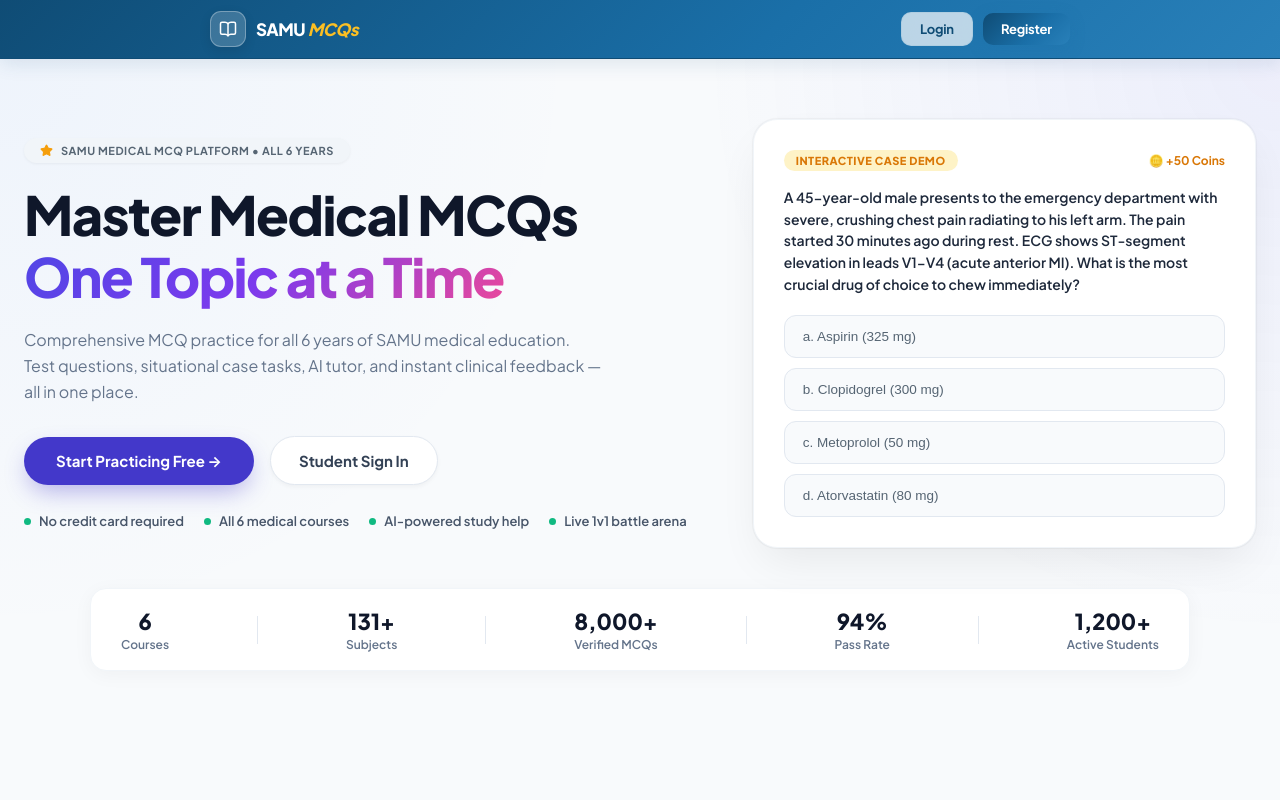
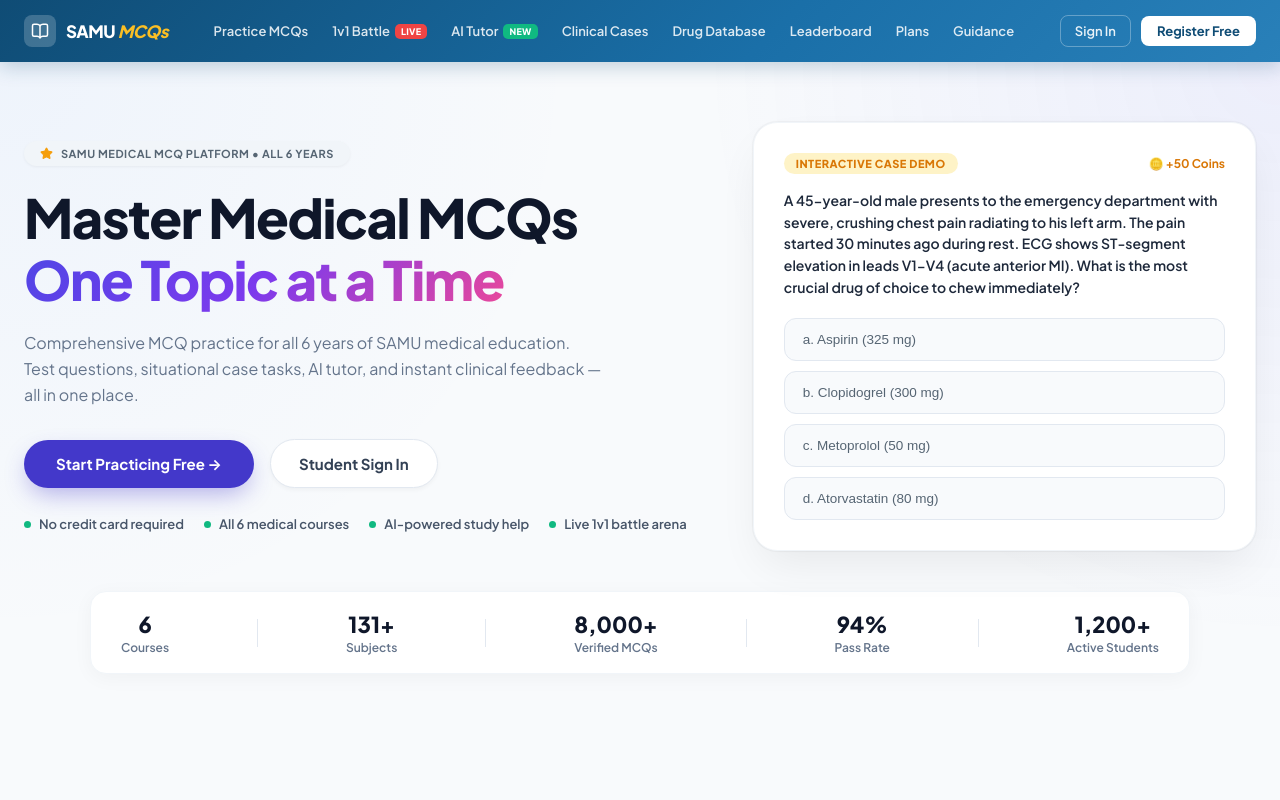
Before and after one commit to MRX4U-ops/samu_mcq, a React (Vite) app in the folder student-web/: page /profile in a window 1280 px wide. Shown: the top 800 px of the page. Built offline with nearby package versions, Linux system fonts and the light colour scheme; no server answers.

Commit message:
UI: Add full navigation links to Navbar (Practice MCQs, 1v1 Battle LIVE, AI Tutor NEW, etc)

```diff
--- a/student-web/src/components/Navbar.jsx
+++ b/student-web/src/components/Navbar.jsx
@@ -1,15 +1,28 @@
-import { Link, useNavigate, useLocation } from 'react-router-dom';
+import { Link, useLocation } from 'react-router-dom';
 import { useAuth } from '../context/AuthContext';
 import { BookOpen, Bell } from 'lucide-react';
 import styles from './Navbar.module.css';
 
+const NAV_LINKS = [
+  { label: 'Practice MCQs', to: '/home' },
+  { label: '1v1 Battle', badge: 'LIVE', to: '/battle' },
+  { label: 'AI Tutor', badge: 'NEW', to: '/ask-ai' },
+  { label: 'Clinical Cases', to: '/clinical-case' },
+  { label: 'Drug Database', to: '/drugs' },
+  { label: 'Leaderboard', to: '/leaderboard' },
+  { label: 'Plans', to: '/subscribe' },
+  { label: 'Guidance', to: '/guidance' },
+];
+
 export default function Navbar() {
   const { user, profile } = useAuth();
-  const initial = profile?.full_name?.[0]?.toUpperCase() || user?.email?.[0]?.toUpperCase() || 'U';
+  const location = useLocation();
+  const initial = profile?.full_name?.[0]?.toUpperCase() || user?.email?.[0]?.toUpperCase() || 'M';
 
   return (
     <nav className={styles.nav}>
       <div className={styles.inner}>
+        {/* Brand Logo */}
         <Link to={user ? '/home' : '/'} className={styles.brand}>
           <div className={styles.logo}>
             <BookOpen size={18} color="#fff" />
@@ -17,6 +30,25 @@ export default function Navbar() {
           <span className={styles.brandName}>SAMU <span className={styles.brandAccent}>MCQs</span></span>
         </Link>
 
+        {/* Desktop Nav Links */}
+        <div className={styles.navLinks}>
+          {NAV_LINKS.map((link) => (
+            <Link
+              key={link.label}
+              to={link.to}
+              className={`${styles.navLink} ${location.pathname === link.to ? styles.activeLink : ''}`}
+            >
+              {link.label}
+              {link.badge && (
+                <span className={link.badge === 'LIVE' ? styles.badgeLive : styles.badgeNew}>
+                  {link.badge}
+                </span>
+              )}
+            </Link>
+          ))}
+        </div>
+
+        {/* Right Actions */}
         <div className={styles.actions}>
           {user ? (
             <>
@@ -30,8 +62,8 @@ export default function Navbar() {
             </>
           ) : (
             <>
-              <Link to="/login" className="btn btn-ghost" style={{ padding: '8px 18px', fontSize: 13 }}>Login</Link>
-              <Link to="/register" className="btn btn-primary" style={{ padding: '8px 18px', fontSize: 13 }}>Register</Link>
+              <Link to="/login" className={styles.loginBtn}>Sign In</Link>
+              <Link to="/register" className={styles.registerBtn}>Register Free</Link>
             </>
           )}
         </div>
--- a/student-web/src/components/Navbar.module.css
+++ b/student-web/src/components/Navbar.module.css
@@ -2,74 +2,205 @@
   position: sticky;
   top: 0;
   z-index: 100;
-  background: var(--gradient-header);
-  border-bottom: 1px solid var(--color-primary-dark);
-  box-shadow: 0 4px 20px rgba(15, 76, 117, 0.12);
+  background: linear-gradient(135deg, #0f4c75 0%, #1a6fa8 60%, #2980b9 100%);
+  box-shadow: 0 4px 20px rgba(15, 76, 117, 0.25);
+  width: 100%;
 }
+
 .inner {
-  max-width: 900px;
+  max-width: 1300px;
   margin: 0 auto;
-  padding: 0 20px;
-  height: 58px;
+  padding: 0 24px;
+  height: 62px;
   display: flex;
   align-items: center;
   justify-content: space-between;
+  gap: 16px;
 }
+
+/* ── BRAND ── */
 .brand {
-  display: flex; align-items: center; gap: 10px;
+  display: flex;
+  align-items: center;
+  gap: 10px;
   text-decoration: none;
+  flex-shrink: 0;
 }
+
 .logo {
-  width: 36px; height: 36px;
-  background: rgba(255, 255, 255, 0.18);
-  border: 1px solid rgba(255, 255, 255, 0.3);
-  border-radius: 11px;
-  display: flex; align-items: center; justify-content: center;
-  flex-shrink: 0;
-  box-shadow: 0 4px 12px rgba(0, 0, 0, 0.1);
-  font-size: 15px; font-weight: 900; color: var(--color-text-inverse);
+  width: 32px;
+  height: 32px;
+  border-radius: 8px;
+  background: rgba(255, 255, 255, 0.2);
+  display: flex;
+  align-items: center;
+  justify-content: center;
+}
+
+.brandName {
+  font-size: 17px;
+  font-weight: 900;
+  color: #fff;
+  letter-spacing: -0.5px;
   font-family: 'Plus Jakarta Sans', sans-serif;
+  white-space: nowrap;
 }
-.brandName {
-  font-size: 17px; font-weight: 900;
-  color: var(--color-text-inverse); letter-spacing: -0.5px;
-  font-family: 'Plus Jakarta Sans', sans-serif;
-}
+
 .brandAccent {
   color: #fbbf24;
   font-style: italic;
 }
-.actions { display: flex; align-items: center; gap: 10px; }
+
+/* ── NAV LINKS ── */
+.navLinks {
+  display: flex;
+  align-items: center;
+  gap: 2px;
+  flex: 1;
+  justify-content: center;
+  overflow-x: auto;
+  scrollbar-width: none;
+}
+
+.navLinks::-webkit-scrollbar {
+  display: none;
+}
+
+@media (max-width: 1024px) {
+  .navLinks {
+    display: none;
+  }
+}
+
+.navLink {
+  color: rgba(255, 255, 255, 0.85);
+  font-size: 13px;
+  font-weight: 600;
+  text-decoration: none;
+  padding: 6px 11px;
+  border-radius: 8px;
+  transition: all 0.2s ease;
+  display: inline-flex;
+  align-items: center;
+  gap: 5px;
+  white-space: nowrap;
+}
+
+.navLink:hover {
+  background: rgba(255, 255, 255, 0.15);
+  color: #fff;
+}
+
+.activeLink {
+  background: rgba(255, 255, 255, 0.2);
+  color: #fff;
+}
+
+/* Badges */
+.badgeLive {
+  font-size: 9px;
+  font-weight: 800;
+  padding: 2px 6px;
+  border-radius: 5px;
+  background: #EF4444;
+  color: #fff;
+  text-transform: uppercase;
+  letter-spacing: 0.3px;
+}
+
+.badgeNew {
+  font-size: 9px;
+  font-weight: 800;
+  padding: 2px 6px;
+  border-radius: 5px;
+  background: #10B981;
+  color: #fff;
+  text-transform: uppercase;
+  letter-spacing: 0.3px;
+}
+
+/* ── RIGHT ACTIONS ── */
+.actions {
+  display: flex;
+  align-items: center;
+  gap: 10px;
+  flex-shrink: 0;
+}
+
 .bellBtn {
-  width: 36px; height: 36px;
+  position: relative;
+  width: 36px;
+  height: 36px;
   border-radius: 50%;
-  border: 1.5px solid rgba(255, 255, 255, 0.25);
-  background: rgba(255, 255, 255, 0.12);
-  display: flex; align-items: center; justify-content: center;
-  color: var(--color-text-inverse);
+  background: rgba(255, 255, 255, 0.15);
+  border: 1px solid rgba(255, 255, 255, 0.2);
+  color: #fff;
   cursor: pointer;
-  position: relative;
-  transition: all 0.2s;
+  display: flex;
+  align-items: center;
+  justify-content: center;
+  transition: background 0.2s;
 }
-.bellBtn:hover { background: rgba(255,255,255,0.22); color: var(--color-text-inverse); transform: scale(1.06); }
+
+.bellBtn:hover {
+  background: rgba(255, 255, 255, 0.25);
+}
+
 .bellDot {
-  position: absolute; top: 6px; right: 6px;
-  width: 7px; height: 7px;
-  background: var(--color-warning);
+  position: absolute;
+  top: 7px;
+  right: 7px;
+  width: 7px;
+  height: 7px;
   border-radius: 50%;
-  border: 1.5px solid var(--color-primary-dark);
-  animation: pulse 2s ease infinite;
+  background: #EF4444;
+  border: 1.5px solid #1a6fa8;
 }
-@keyframes pulse { 0%, 100% { opacity: 1; } 50% { opacity: 0.6; } }
 
 .avatarBtn {
-  width: 36px; height: 36px;
+  width: 34px;
+  height: 34px;
   border-radius: 50%;
-  background: rgba(255, 255, 255, 0.18);
-  border: 2px solid rgba(255, 255, 255, 0.5);
-  display: flex; align-items: center; justify-content: center;
-  font-size: 14px; font-weight: 800; color: var(--color-text-inverse);
+  background: rgba(255, 255, 255, 0.2);
+  border: 2px solid rgba(255, 255, 255, 0.4);
+  color: #fff;
+  font-size: 13px;
+  font-weight: 800;
+  display: flex;
+  align-items: center;
+  justify-content: center;
   text-decoration: none;
-  transition: all 0.25s cubic-bezier(0.34,1.56,0.64,1);
 }
-.avatarBtn:hover { transform: scale(1.10); background: rgba(255,255,255,0.28); }
+
+.loginBtn {
+  color: rgba(255,255,255,0.9);
+  font-size: 13px;
+  font-weight: 600;
+  text-decoration: none;
+  padding: 7px 14px;
+  border-radius: 8px;
+  border: 1px solid rgba(255,255,255,0.3);
+  transition: all 0.2s;
+  white-space: nowrap;
+}
+
+.loginBtn:hover {
+  background: rgba(255,255,255,0.1);
+  color: #fff;
+}
+
+.registerBtn {
+  color: #0f4c75;
+  font-size: 13px;
+  font-weight: 700;
+  text-decoration: none;
+  padding: 7px 16px;
+  border-radius: 8px;
+  background: #fff;
+  transition: all 0.2s;
+  white-space: nowrap;
+}
+
+.registerBtn:hover {
+  background: #f0f9ff;
+}
```
